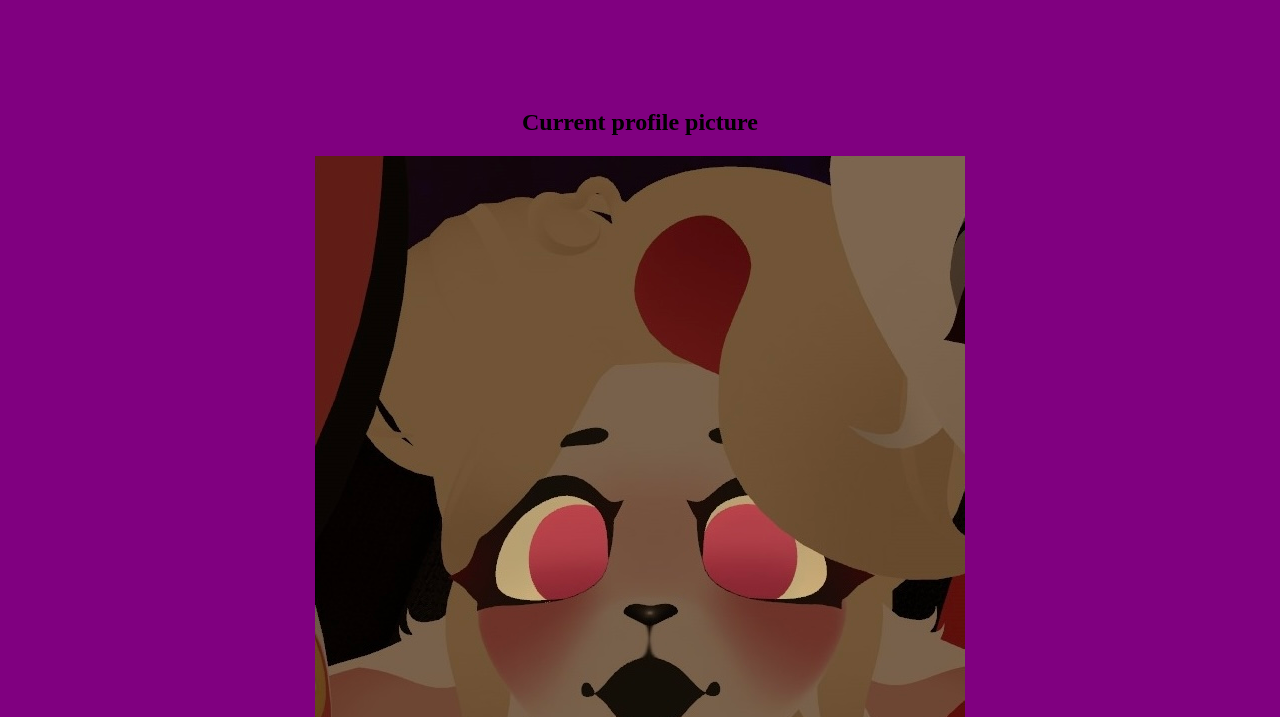
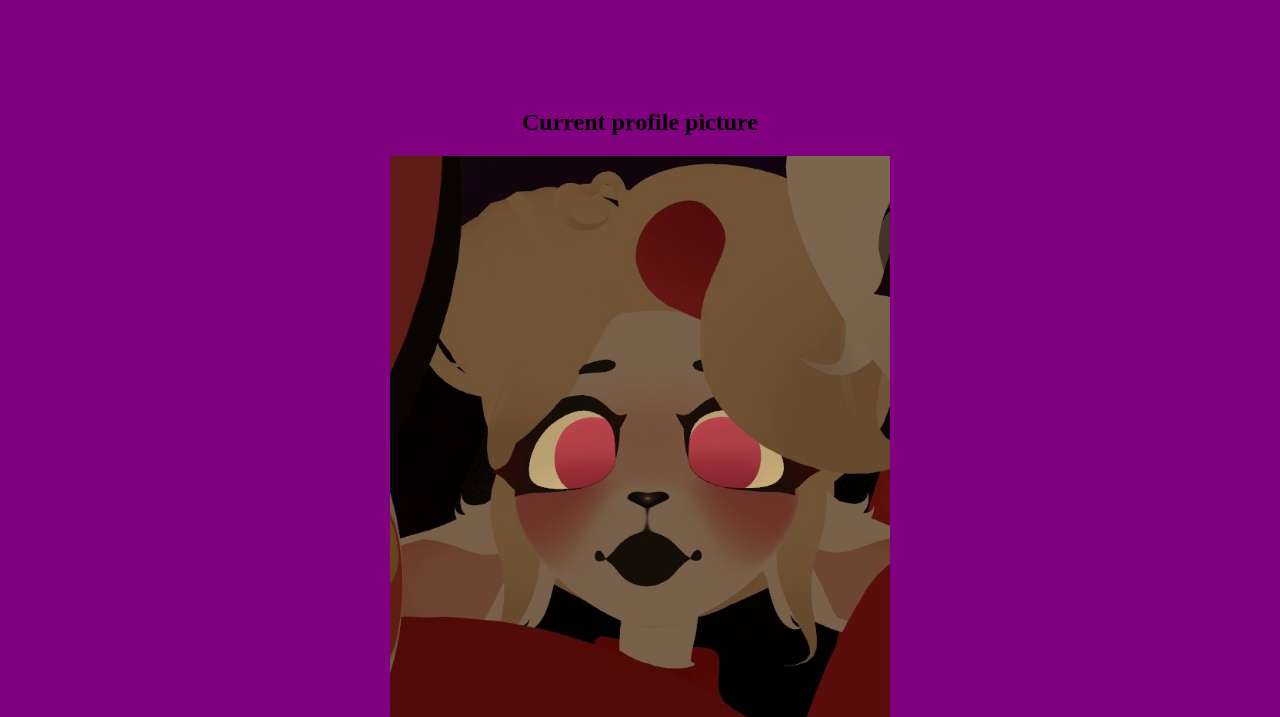
Before and after one commit to CantBeatRamen/Bio, a plain HTML site: page index.html in a window 1280 px wide. Shown: the part 83-800 px from the top of the page. Drawn offline with Linux system fonts and the light colour scheme.

Commit message:
Update style.css

```diff
--- a/style.css
+++ b/style.css
@@ -36,3 +36,10 @@ color:black;
 a:hover {
 background-color:white;
 }
+
+.photo {
+max-width:500px;
+max-height:600px;
+  aspect-ratio: 8/9;
+
+}
```
